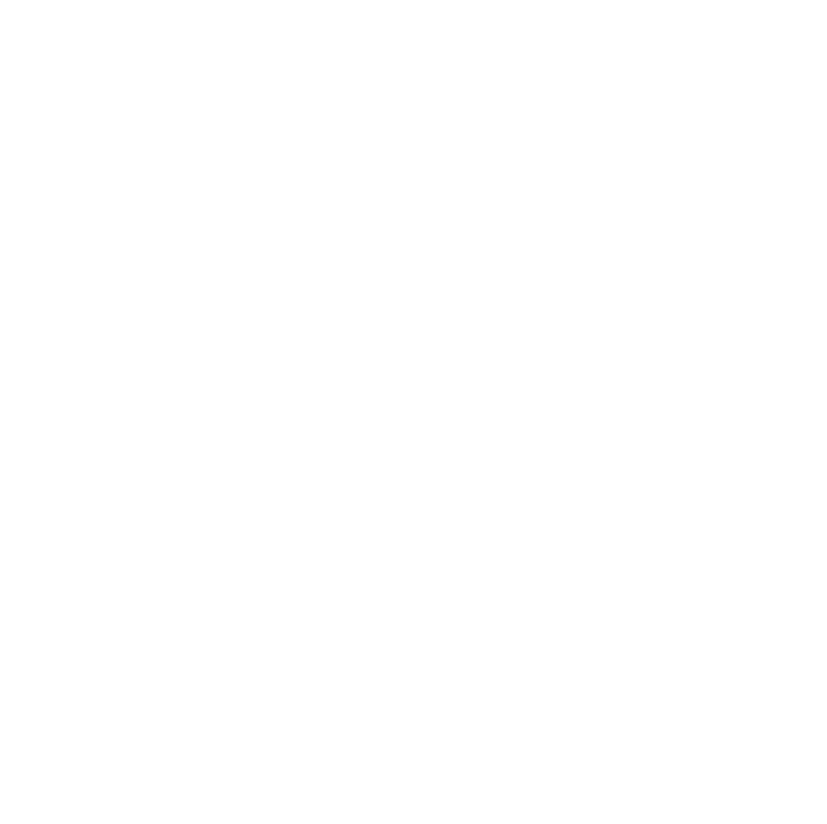
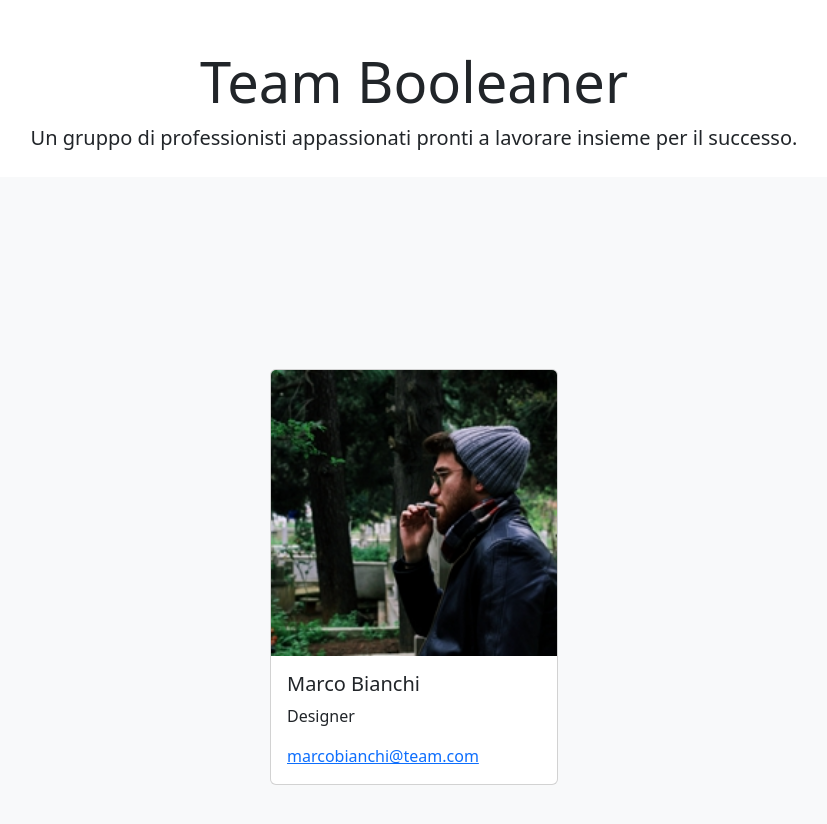
Before and after one commit to luigi-giordano/js-our-team, a plain HTML site: page assets/index.html in a window 1280 px wide. Shown: the whole page, without its empty margins (226-1053 px from the left). Before the commit the page ends 800 px from the top, so only its background shows below. Drawn offline with nearby package versions, Linux system fonts and the light colour scheme.

Commit message:
create card in html

```diff
--- a/assets/index.html
+++ b/assets/index.html
@@ -11,16 +11,30 @@
     crossorigin='anonymous' />
 
   <title>Our Team</title>
-
-
-
-
 </head>
-
 <body>
 
 
 
+  <div class="container-title py-5">
+    <!-- Titolo e descrizione -->
+    <div class="text-center mb-4">
+      <h1 class="display-4">Team Booleaner</h1>
+      <p class="lead">Un gruppo di professionisti appassionati pronti a lavorare insieme per il successo.</p>
+    </div>
+
+    <!-- Card -->
+    <div class="container-team d-flex justify-content-center align-items-center vh-100 bg-light">
+      <div class="card" style="width: 18rem;">
+        <img src="./img/male1.png" class="card-img-top" alt="Descrizione immagine">
+        <div class="card-body">
+          <h5 class="card-title">Marco Bianchi</h5>
+          <p class="card-text">Designer</p>
+          <a href="mailto:tuoindirizzo@email.com">marcobianchi@team.com</a>
+        </div>
+      </div>
+    </div>
+  </div>
 
 
 
--- a/assets/script.js
+++ b/assets/script.js
@@ -36,3 +36,8 @@ const teamMembers = [
     img: "img/female3.png"
   }
 ];
+
+//definisco il contenitore
+//faccio due funzioni, la prima con dentro la card e le proprietà relative,
+//la seconda con gli oggetti(membri del team) e ad ogni ciclo devo richiamare la funzione che creo dalla card
+//successivamente concateno la card a una variabile
```
